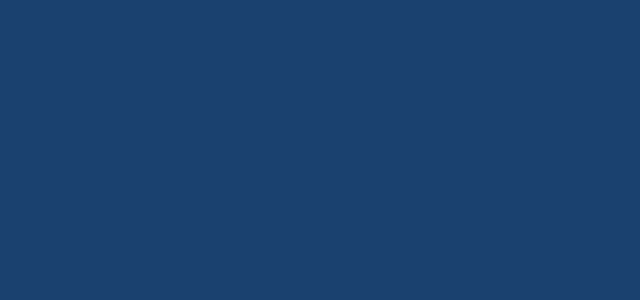
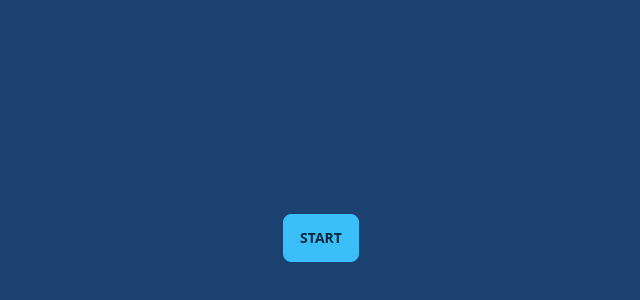
Before and after one commit to lanceolata-au/prodromoi-web, a SvelteKit app: page / in a window 1280 px wide. Shown: the part 162-462 px from the top of the page, without its empty margins (319-959 px from the left). Built offline with nearby package versions, Linux system fonts and the light colour scheme.

Commit message:
Getting QR readings

```diff
--- a/package.json
+++ b/package.json
@@ -4,6 +4,7 @@
 	"private": true,
 	"scripts": {
 		"dev": "vite dev",
+		"host": "vite dev --host",
 		"build": "vite build",
 		"preview": "vite preview",
 		"check": "svelte-kit sync && svelte-check --tsconfig ./tsconfig.json",
--- a/src/routes/+page.svelte
+++ b/src/routes/+page.svelte
@@ -1,2 +1,13 @@
 <script lang="ts">
+    import { goto } from "$app/navigation";
+
+    function start() {
+        goto("/readQrCode")
+    }
+
 </script>
+<div class="grid h-full place-items-center">
+    <div>
+        <button class="btn btn-info" on:click={start}>Start</button>
+    </div>
+</div>
--- a/src/routes/readQrCode/+page.svelte
+++ b/src/routes/readQrCode/+page.svelte
@@ -1,4 +1,6 @@
 <script lang="ts">
+    import { goto } from '$app/navigation';
+
     // https://dev.to/myleftshoe/simple-qrbarcode-scanning-with-svelte-and-html5qrcode-1d59
     import { Html5Qrcode } from 'html5-qrcode';
     import { onMount } from 'svelte';
@@ -38,6 +40,10 @@
         console.warn(`Code scan error = ${error}`)
     }
 
+    function cancel() {
+        goto("/")
+    }
+
 </script>
 
 <div class="grid h-3/4 place-items-center">
@@ -45,7 +51,6 @@
 </div>
 <div class="grid h-1/4 place-items-center">
     <div>
-        <button class="btn btn-info">Button</button>
-        <button class="btn btn-error">Button</button>
+        <button class="btn btn-error" on:click={cancel}>Cancel</button>
     </div>
 </div>
```
